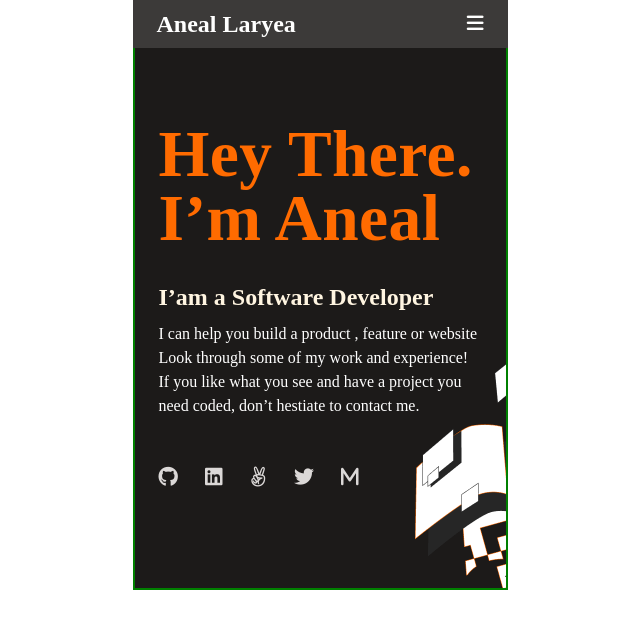
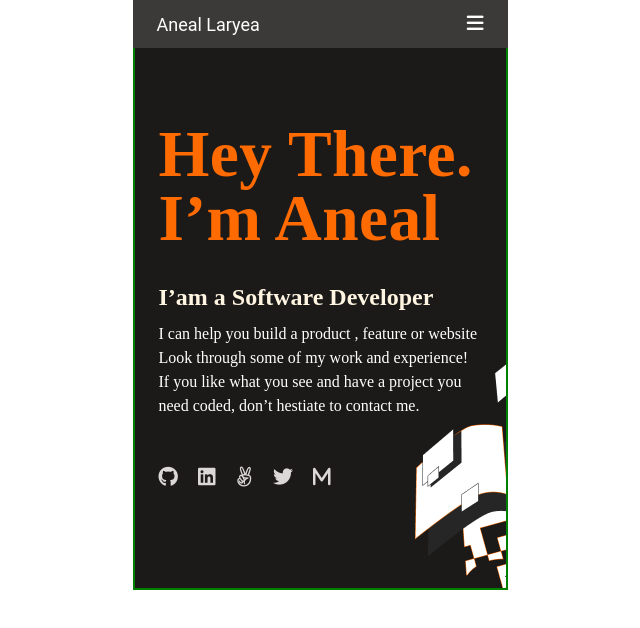
Before and after one commit to aneallaryea100/PORTFOLIO-MOBILE, a website: page index.html in a window 1280 px wide. Shown: the whole page, without its empty margins (320-960 px from the left). Drawn offline with Linux system fonts and the light colour scheme.

Commit message:
changes after first review

```diff
--- a/index.html
+++ b/index.html
@@ -9,10 +9,12 @@
     <link rel="stylesheet" href="style.css">
 </head>
 <body>
-    <main>
+    <section class="wrap-section">
         <header>
-            <h2 class="my-logo">Aneal Laryea</h2>
-            <i class="fa-solid fa-bars"></i>
+            <nav>
+                <a href="#" class="my-logo">Aneal Laryea</a>
+                <i class="fa-solid fa-bars"></i>
+            </nav>
         </header>
 
         <section class="headline">
@@ -28,14 +30,16 @@
                     don’t hestiate to contact me.</p>
             </div>
             <div class="social-media">
-                <i class="fa-brands fa-github"></i>
-                <i class="fa-brands fa-linkedin"></i>
-                <i class="fa-brands fa-angellist"></i>
-                <i class="fa-brands fa-twitter"></i>
-                <i class="fa-solid fa-m"></i>
+                <ul class="socials">
+                    <li><i class="fa-brands fa-github"></i></li>
+                    <li><i class="fa-brands fa-linkedin"></i></li>
+                    <li><i class="fa-brands fa-angellist"></i></li>
+                    <li><i class="fa-brands fa-twitter"></i></li>
+                    <li><i class="fa-solid fa-m"></i></li>
+                </ul>
             </div>
         </section>
-    </main>
+    </section>
 
 </body>
 </html>
--- a/style.css
+++ b/style.css
@@ -5,7 +5,15 @@
   font-family: 'Times New Roman', Times, serif;
 }
 
-main {
+a{
+    text-decoration: none;
+}
+li{
+    list-style-type: none;
+    margin-right: 20px;
+}
+
+.wrap-section {
   width: 375px;
   height: 100%;
   background: #fff;
@@ -14,7 +22,7 @@ main {
   margin: auto auto;
 }
 
-header {
+header nav {
   display: flex;
   justify-content: space-between;
   align-items: center;
@@ -28,13 +36,14 @@ header {
   padding: 0 24px;
 }
 
-header h2 {
+header nav .my-logo {
   color: #fff;
   font-style: normal;
-  margin: px;
+  font-size: 18px;
+  font-family: 'Roboto';
 }
 
-header i {
+header nav i {
   color: #fff;
   font-size: larger;
   margin: px;
@@ -59,6 +68,7 @@ header i {
 .headline .primary-text {
   width: 327px;
   height: 124px;
+  font-family: 'Crete Round';
   font-style: normal;
   font-weight: 400;
   font-size: 56px;
@@ -105,7 +115,7 @@ header i {
 
 .headline .social-media {
   display: flex;
-  justify-content: space-between;
+
   flex-direction: row;
   align-items: center;
   padding: 0;
@@ -116,7 +126,10 @@ header i {
   flex-grow: 0;
 }
 
-.headline .social-media > i {
-  color: #dbd8d7;
-  font-size: 20px;
+ .socials{
+     display: flex;
+     color: #dbd8d7;
+     font-size: 20px;
+    justify-content: space-between;
+
 }
```
Also changed, not shown: README.md.
